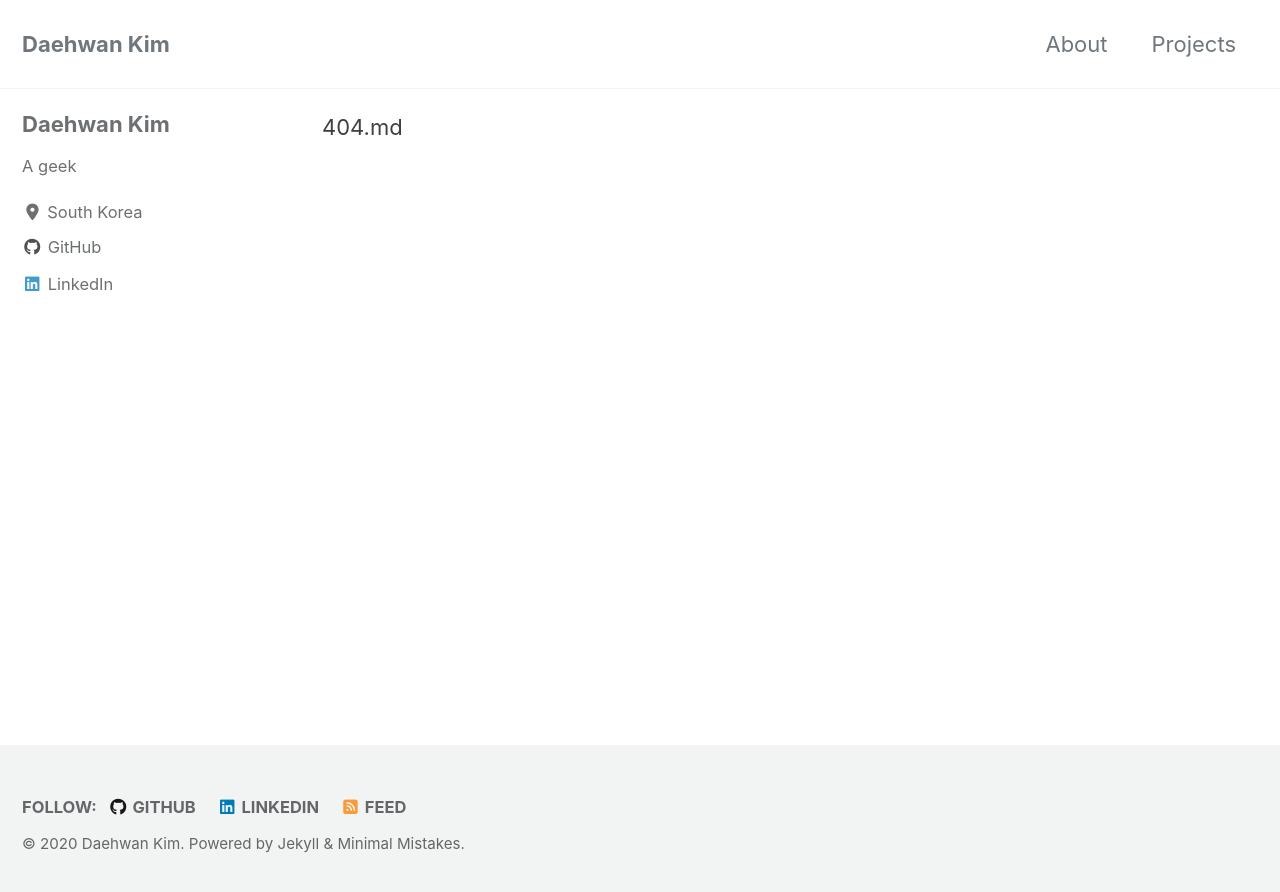
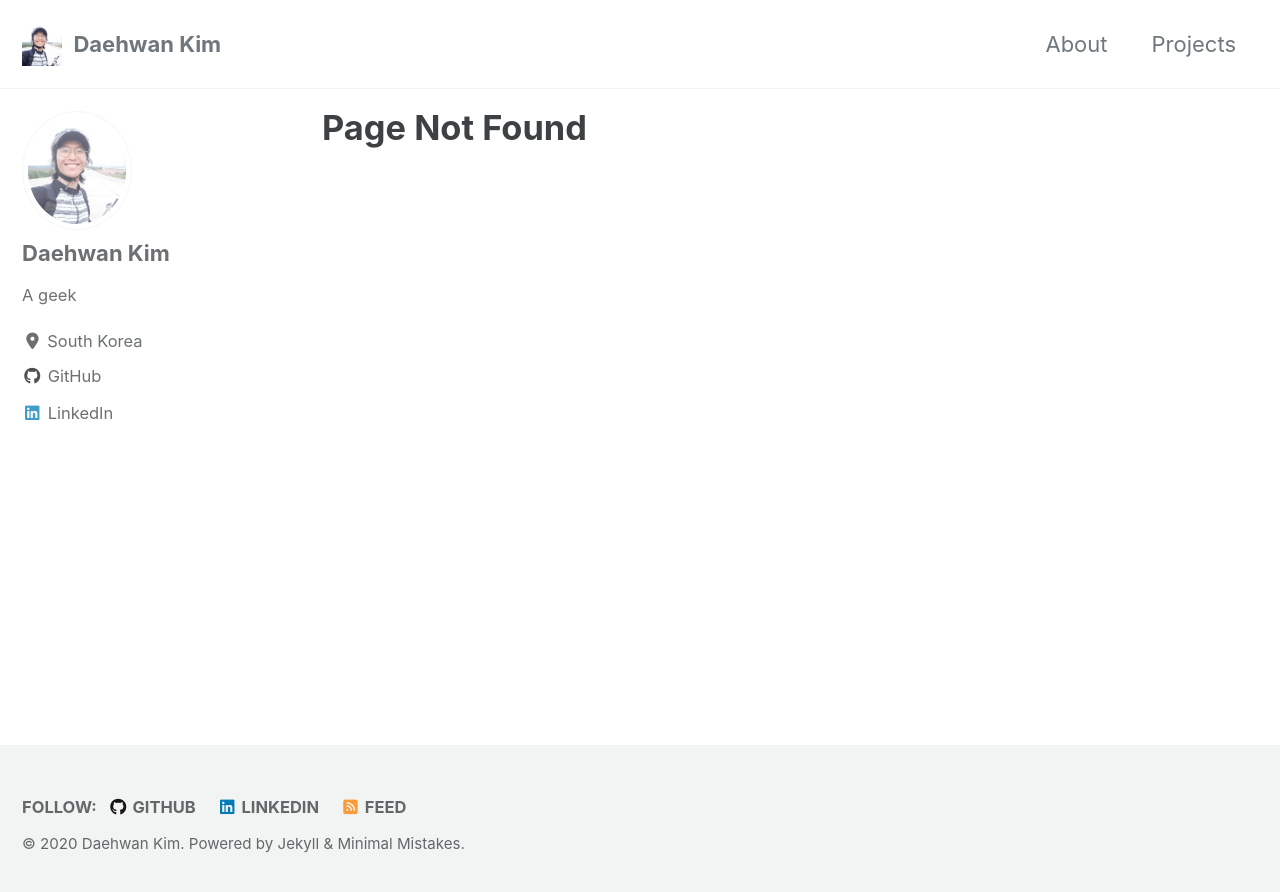
Before and after one commit to daehwankim112/daehwankim112.github.io, a Jekyll site: the page built from _pages/404.md, in a window 1280 px wide. Shown: the top 892 px of the page. Built offline with Jekyll 4.4.1, drawn with Linux system fonts in a browser that asks for light colours; cached includes are drawn as plain includes; nearby versions of some CDN libraries; our own code applies the rules of GitHub Pages for plain Markdown files.

Commit message:
Header image cropped. julia set visualization link fixed

```diff
--- a/_config.yml
+++ b/_config.yml
@@ -25,7 +25,7 @@ url                      : # the base hostname & protocol for your site e.g. "ht
 baseurl                  : # the subpath of your site, e.g. "/blog"
 repository               : # GitHub username/repo-name e.g. "mmistakes/minimal-mistakes"
 teaser                   : # path of fallback teaser image, e.g. "/assets/images/500x300.png"
-logo                     : # path of logo image to display in the masthead, e.g. "/assets/images/88x88.png"
+logo                     : "assets/images/avatar.jpg" # path of logo image to display in the masthead, e.g. "/assets/images/88x88.png"
 masthead_title           : # overrides the website title displayed in the masthead, use " " for no title
 # breadcrumbs            : false # true, false (default)
 words_per_minute         : 200
@@ -94,7 +94,7 @@ analytics:
 # Site Author
 author:
   name             : "Daehwan Kim"
-  avatar           : # path of avatar image, e.g. "/assets/images/bio-photo.jpg"
+  avatar           : "assets/images/avatar.jpg" # path of avatar image, e.g. "/assets/images/bio-photo.jpg"
   bio              : "A geek"
   location         : "South Korea"
   email            :
--- a/_data/navigation.yml
+++ b/_data/navigation.yml
@@ -3,7 +3,7 @@ main:
   - title: "About"
     url: /about/
   - title: "Projects"
-    url: /Julia Set Visualization/
+    url: /julia_set_visualization/
   # - title: "About"
   #   url: https://mmistakes.github.io/minimal-mistakes/about/
   # - title: "Sample Posts"
--- a/_pages/404.md
+++ b/_pages/404.md
@@ -1 +1,7 @@
-404.md
+---
+title: "Page Not Found"
+layout: single
+excerpt: "Page not found..."
+sitemap: false
+parmalink: /404.html
+---
--- a/index.html
+++ b/index.html
@@ -1,4 +1,6 @@
 ---
 layout: home
 author_profile: true
+header:
+	images: "/assets/images/halifax.jpg"
 ---
```
Also changed, not shown: _pages/Julia Set Visualization.md (+1 -1 lines).
